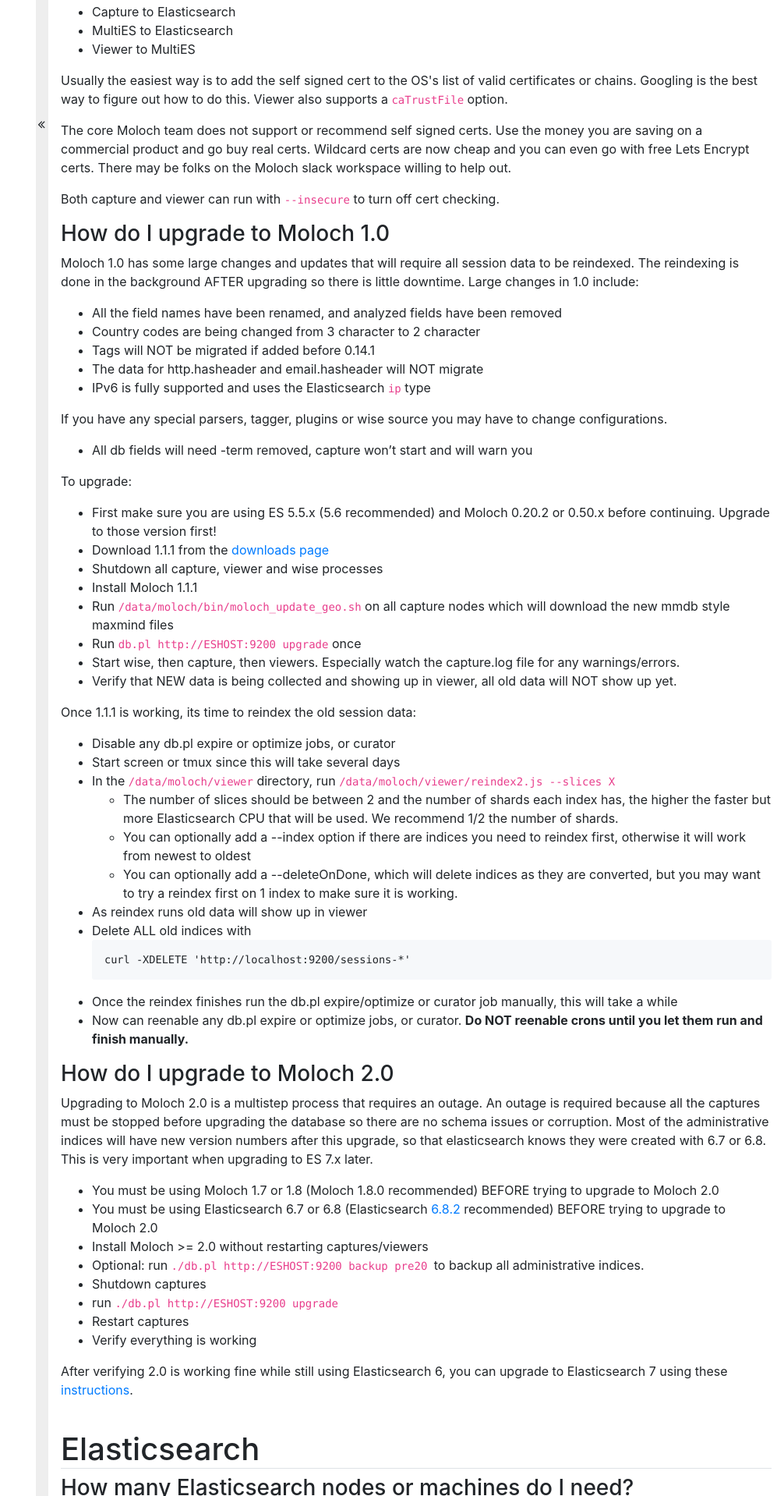
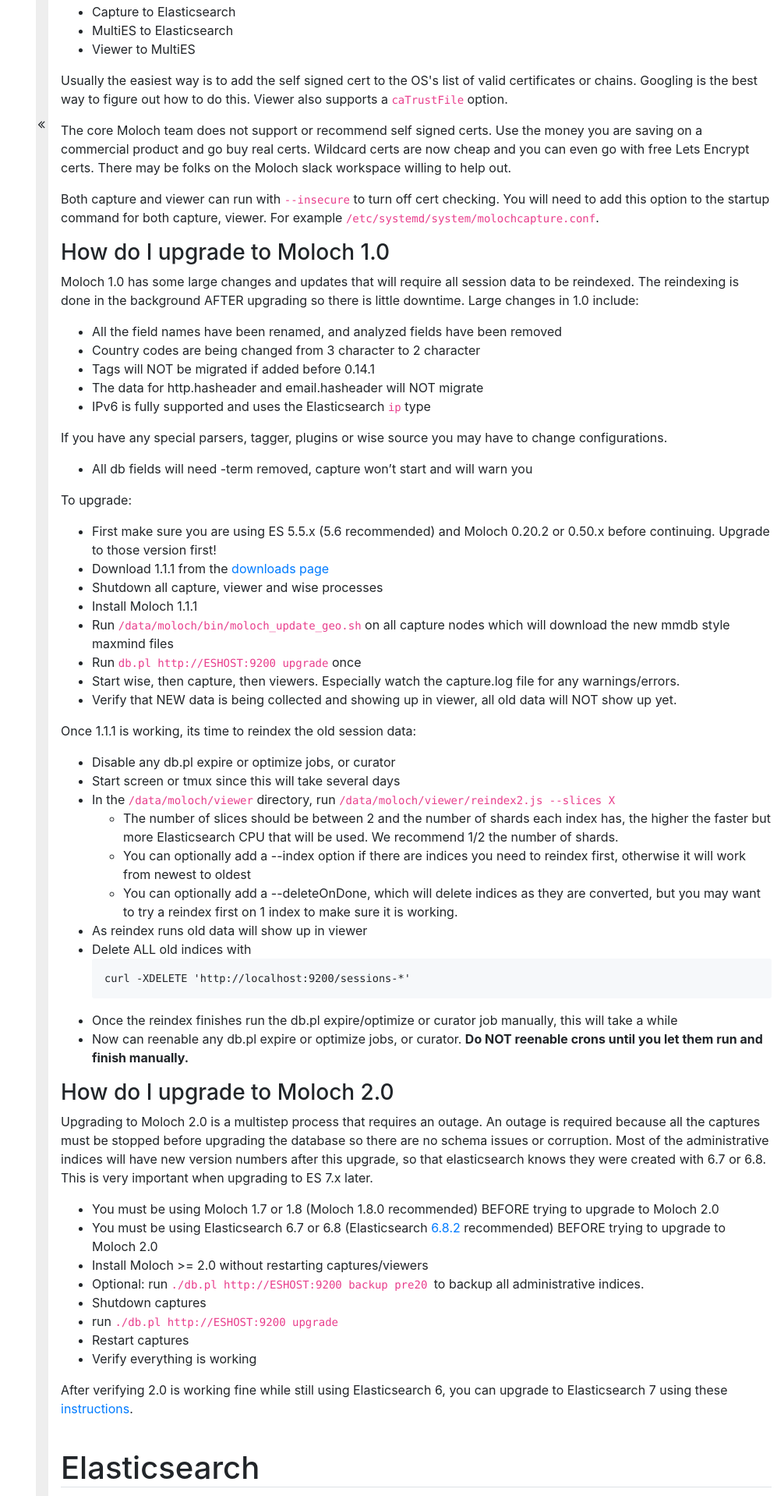
Before and after one commit to aol/molochweb, a Jekyll site: the page built from faq.html, in a window 1280 px wide. Shown: the part 2377-4295 px from the top of the page at 78% size, without its empty margins (274-1280 px from the left). Built offline with Jekyll 4.4.1, drawn with Linux system fonts in a browser that asks for light colours; some of the changed text lies outside the part shown.

Commit message:
try again on master

```diff
--- a/faq.html
+++ b/faq.html
@@ -709,7 +709,8 @@
       </p>
       <p>
         Both capture and viewer can run with <code>--insecure</code> to turn off
-        cert checking.
+        cert checking.  You will need to add this option to the startup command for
+        both capture, viewer.  For example <code>/etc/systemd/system/molochcapture.conf</code>.
       </p>
 
       <h3 id="how_do_i_upgrade_to_moloch_1">
```
